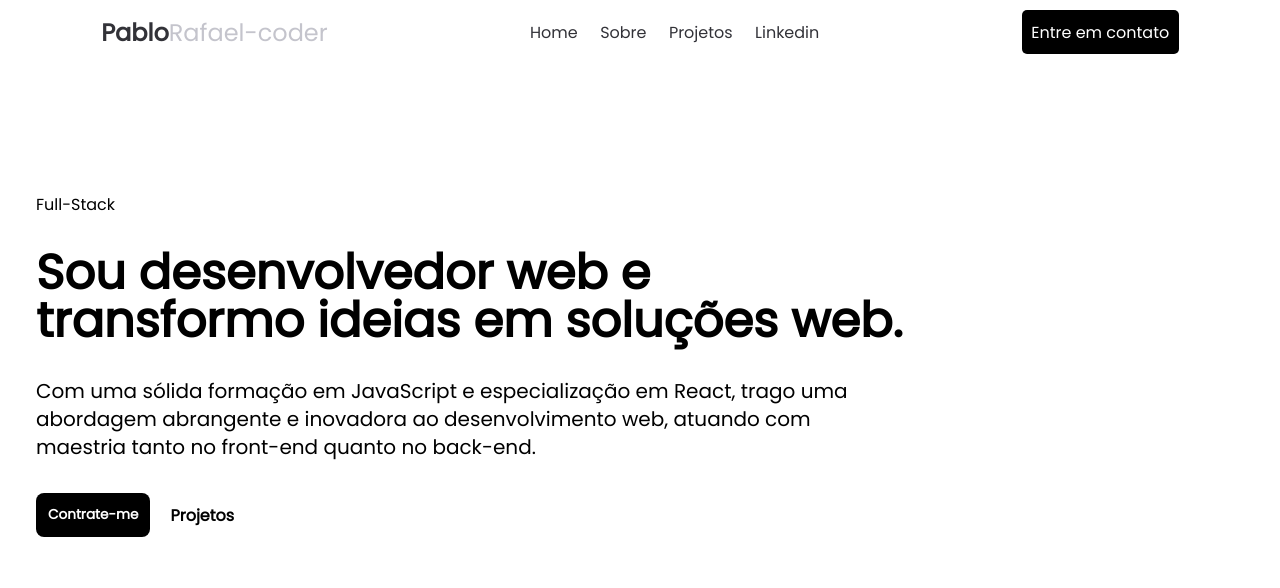
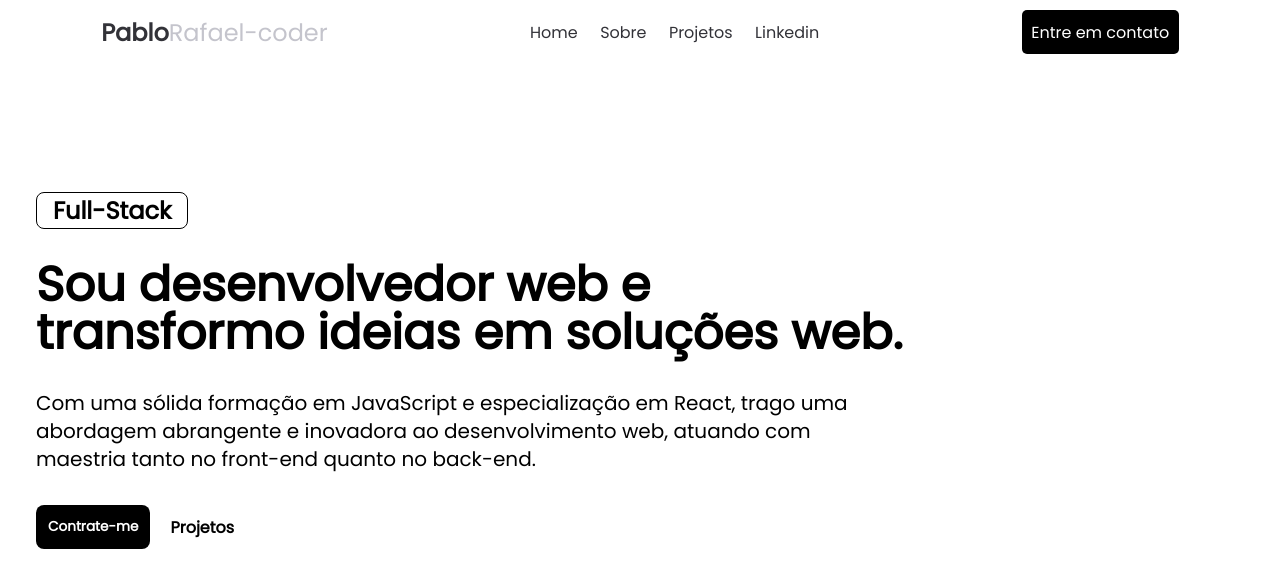
Before and after one commit to PabloRafael-coder/meu-portfolio, a React (Vite) app: page / in a window 1280 px wide. Shown: the top 588 px of the page. Built offline with nearby package versions, Linux system fonts and the light colour scheme.

Commit message:
refactor: new name for skill title

```diff
--- a/src/App.jsx
+++ b/src/App.jsx
@@ -9,7 +9,7 @@ function App() {
       <main>
         <section className={styles.section}>
           <div className={styles.content}>
-            <p className={styles.descriptionText}>Full-Stack</p>
+            <p className={styles.descriptionSkill}>Full-Stack</p>
             <h1 className={styles.title}>
               Sou desenvolvedor web e transformo ideias em soluções web.
             </h1>
```
